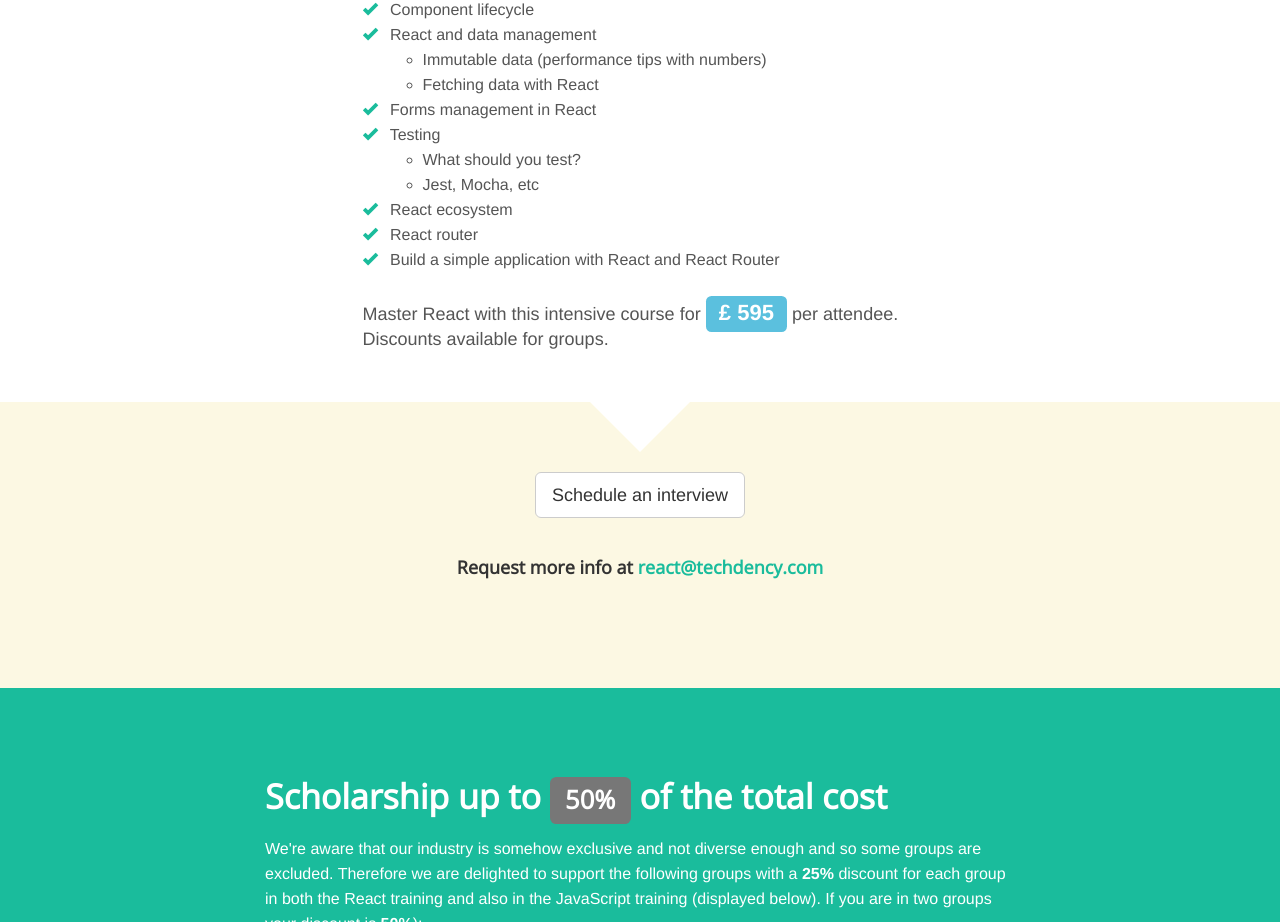
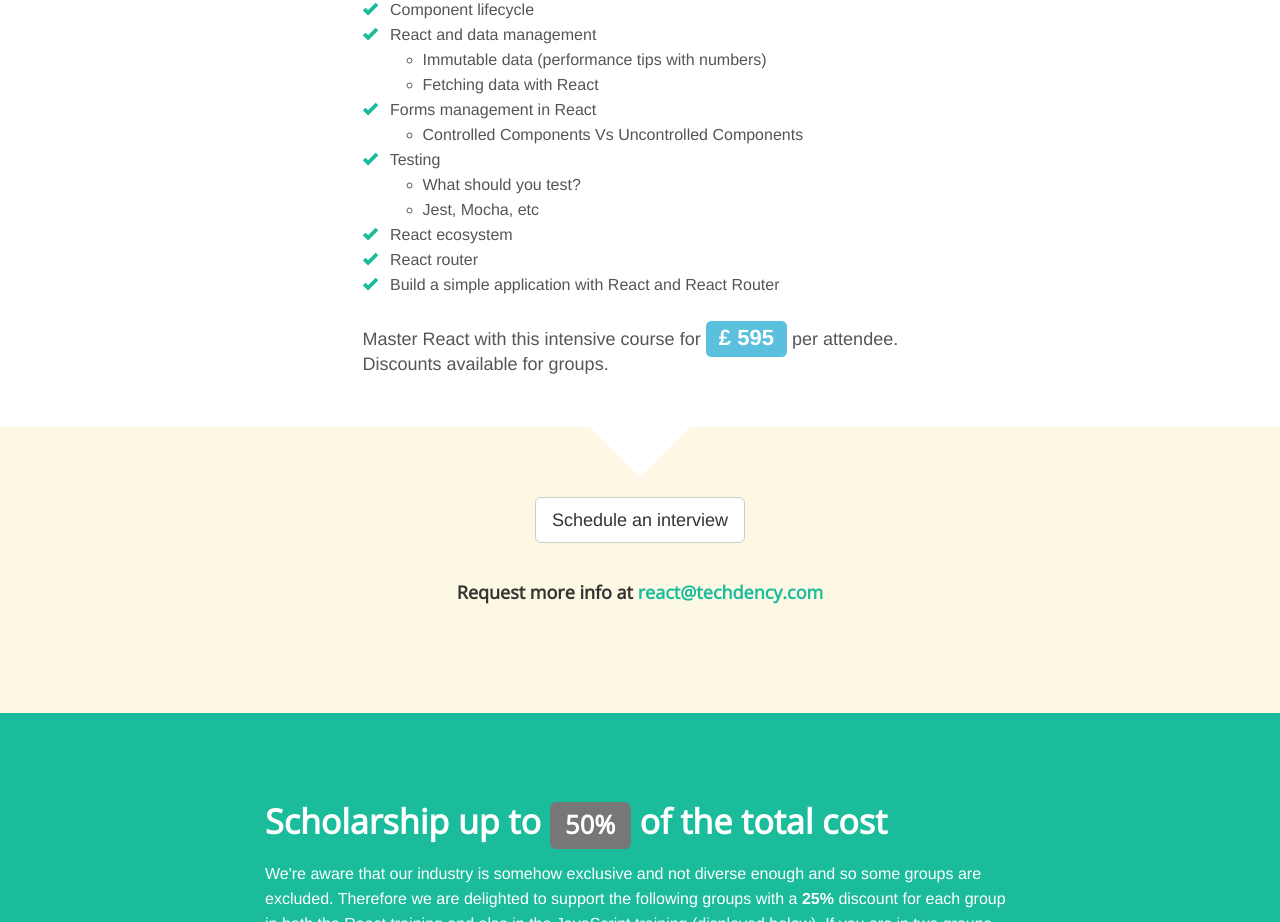
Before and after one commit to alexlbr/techdency.com, a plain HTML site: page index.html in a window 1280 px wide. Shown: the part 3436-4358 px from the top of the page. Drawn offline with nearby package versions, Linux system fonts and the light colour scheme.

Commit message:
edited react cv forms

```diff
--- a/index.html
+++ b/index.html
@@ -251,6 +251,11 @@
 						</li>
 						<li>
 							<span class="glyphicon glyphicon-ok" aria-hidden="true"></span> Forms management in React
+							<ul>
+								<li>
+									Controlled Components Vs Uncontrolled Components
+								</li>
+							</ul>
 						</li>
 						<li>
 							<span class="glyphicon glyphicon-ok" aria-hidden="true"></span> Testing
```
